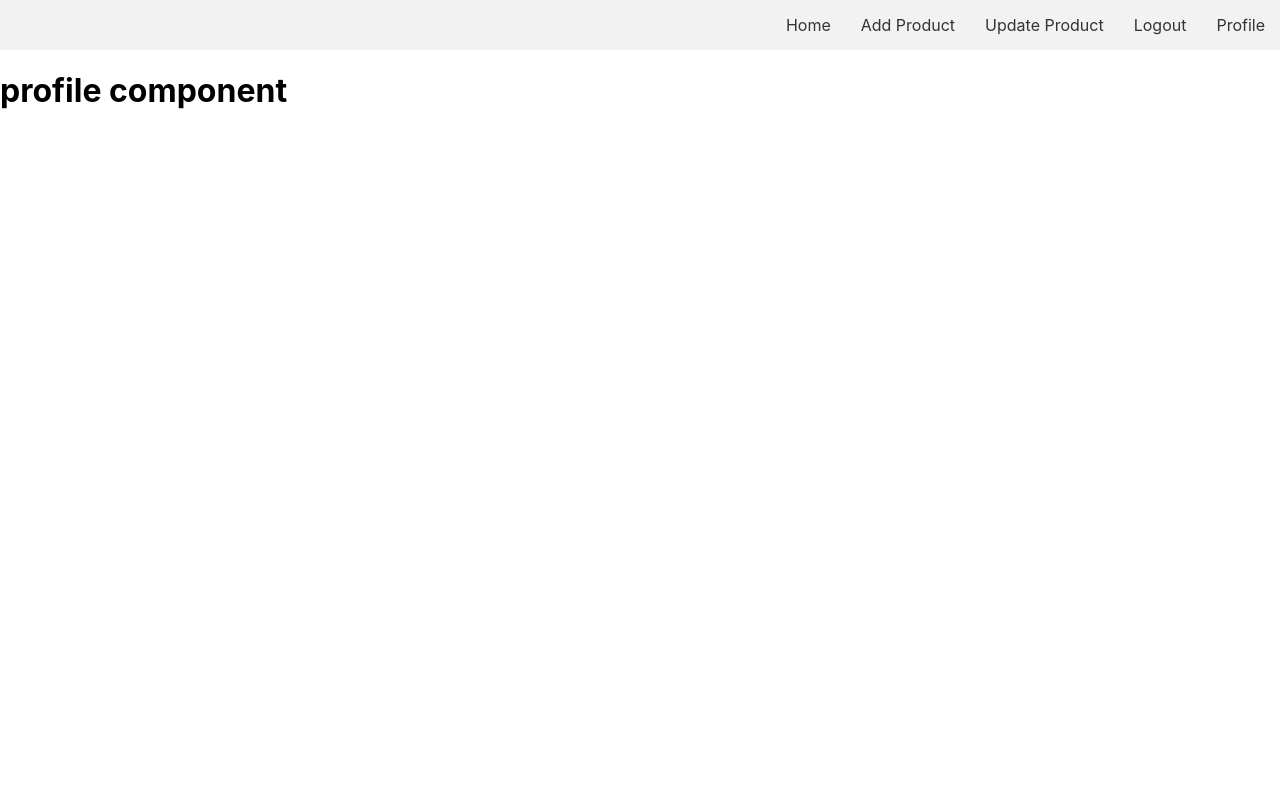
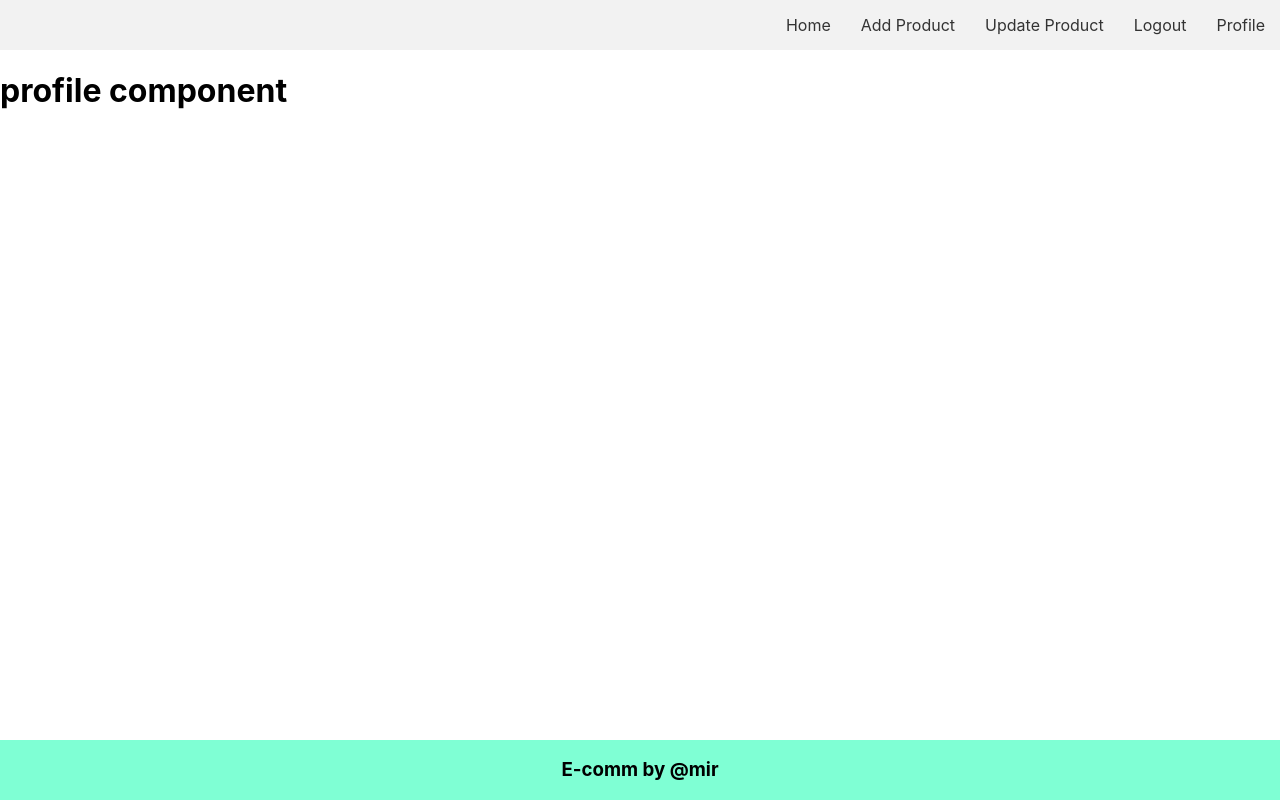
Before and after one commit to thankyouamir/MERN, a React (Create React App) app in the folder client/: page /profile in a window 1280 px wide. Built offline with nearby package versions, Linux system fonts and the light colour scheme.

Commit message:
footer addition

```diff
--- a/client/src/App.css
+++ b/client/src/App.css
@@ -30,3 +30,13 @@
   .navbar li a:hover {
     background-color: #ddd;
   }
+.footer {
+    background-color: aquamarine;
+
+    position: absolute;
+    bottom: 0;
+    text-align: center;
+    width: 100%;
+
+
+}
--- a/client/src/App.js
+++ b/client/src/App.js
@@ -1,12 +1,13 @@
 
 import './App.css';
-
-import Navbar from './navbar';
+import Footer from './component/Footer';
+import Navbar from './component/navbar';
 import { BrowserRouter , Route, Routes } from 'react-router-dom';
 
 
 function App() {
   return (
+    <>
     <div className="App">
 
       <BrowserRouter>
@@ -23,6 +24,10 @@ function App() {
       </BrowserRouter>
 
     </div>
+    <div>
+      <Footer/>
+    </div>
+    </>
   );
 }
 
--- /dev/null
+++ b/client/src/component/Footer.js
@@ -0,0 +1,9 @@
+import React from 'react';
+const Footer=()=>{
+    return(
+        <div className='footer'>
+            <h3>E-comm by @mir</h3>
+        </div>
+    )
+}
+export default Footer;
```
Also changed, not shown: client/src/component/navbar.js (renamed from client/src/navbar.js), client/src/logo.svg (deleted).
